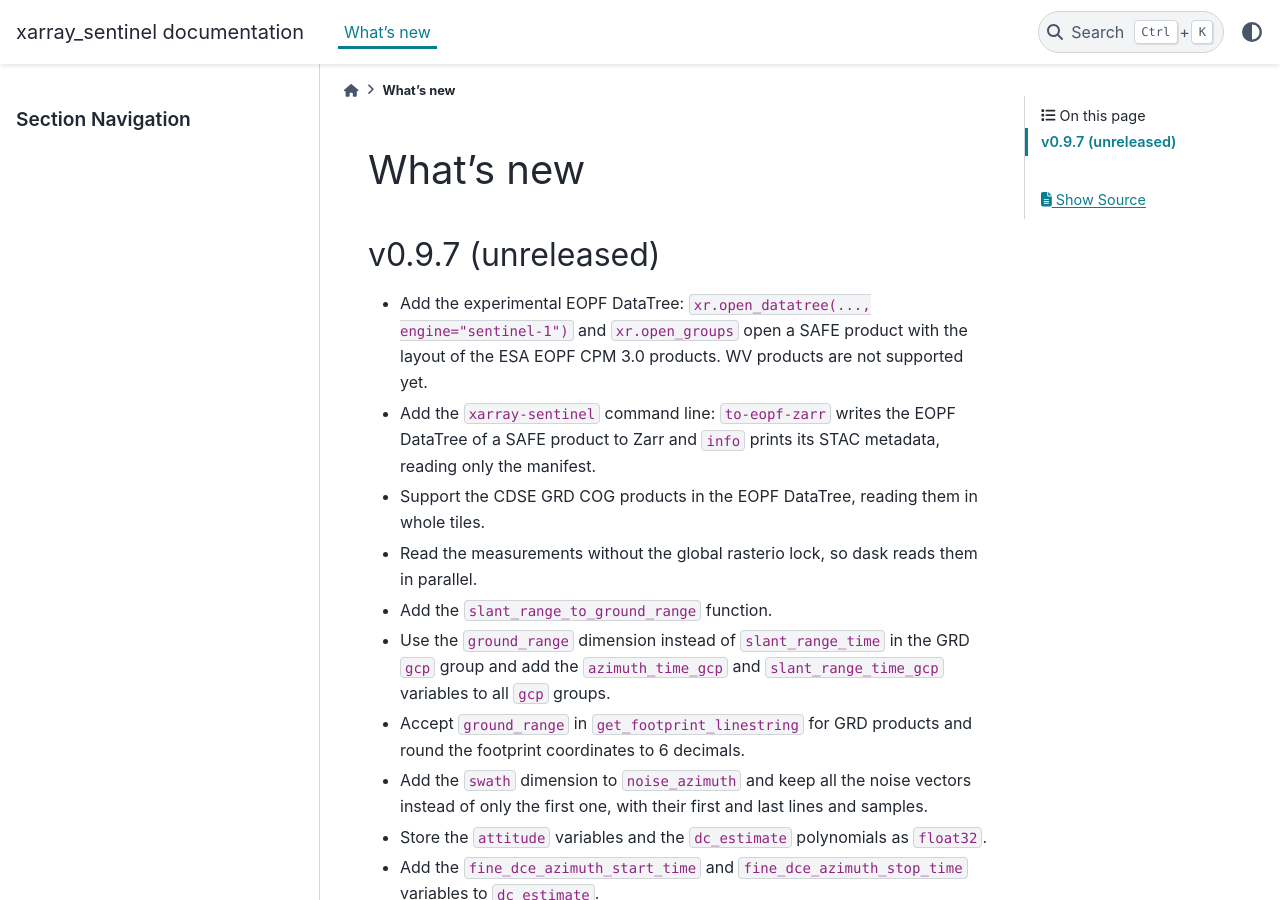
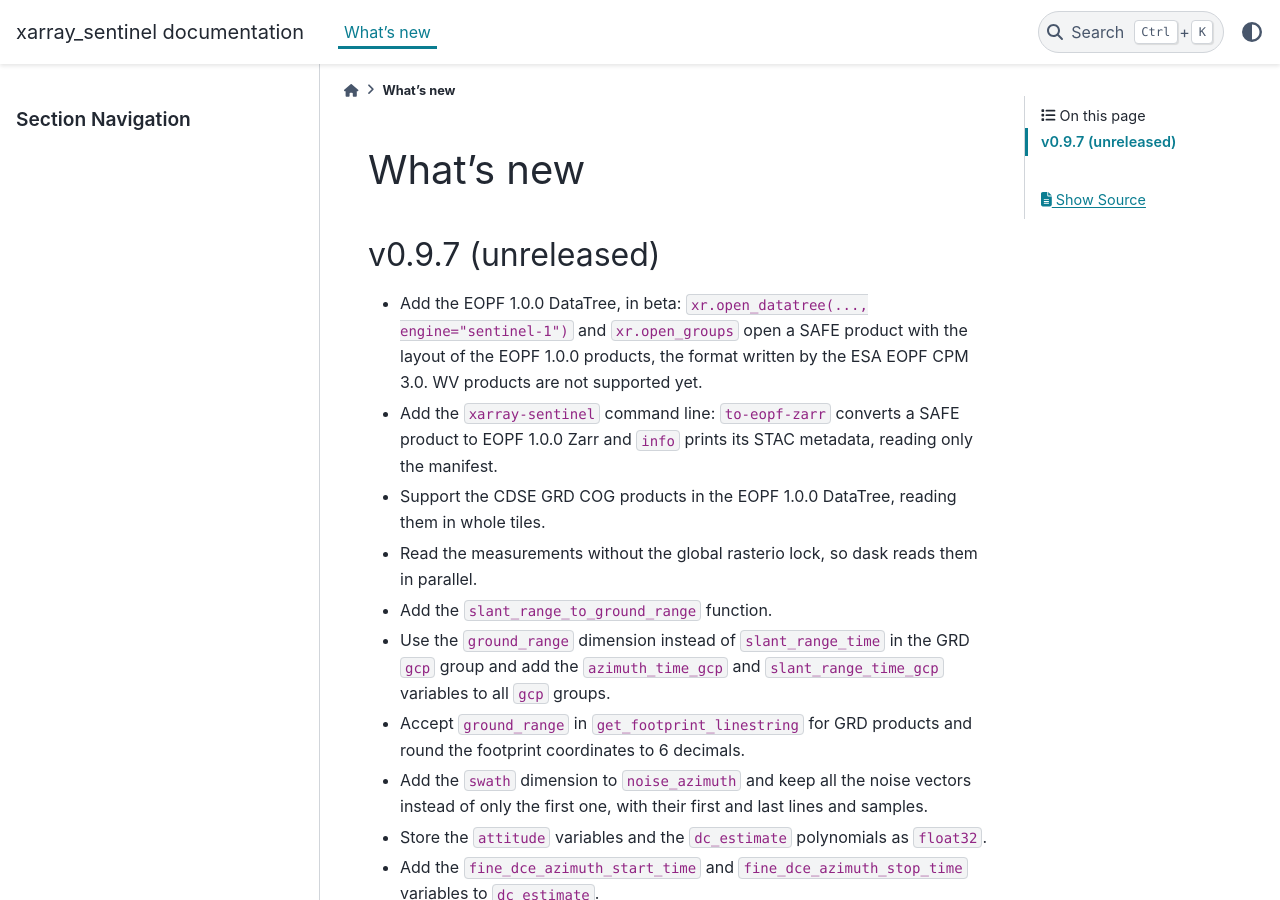
Before and after one commit to bopen/xarray-sentinel, a Sphinx documentation site: the page built from docs/whats-new.md, in a window 1280 px wide and 900 px high. Built offline with Sphinx 7.4.7 and the PyData theme 0.15.4, drawn with Linux system fonts in a browser that asks for light colours; pages that are not in the unit, such as notebooks, are missing from menus; the version number could not be read and is left out.

Commit message:
Declare the EOPF 1.0.0 DataTree beta, the format written by CPM 3.0
Co-Authored-By: Claude Opus 5.5 <noreply@anthropic.com>

```diff
--- a/docs/whats-new.md
+++ b/docs/whats-new.md
@@ -2,12 +2,13 @@
 
 ## v0.9.7 (unreleased)
 
-- Add the experimental EOPF DataTree: `xr.open_datatree(..., engine="sentinel-1")` and
-  `xr.open_groups` open a SAFE product with the layout of the ESA EOPF CPM 3.0 products.
-  WV products are not supported yet.
-- Add the `xarray-sentinel` command line: `to-eopf-zarr` writes the EOPF DataTree of a SAFE
-  product to Zarr and `info` prints its STAC metadata, reading only the manifest.
-- Support the CDSE GRD COG products in the EOPF DataTree, reading them in whole tiles.
+- Add the EOPF 1.0.0 DataTree, in beta: `xr.open_datatree(..., engine="sentinel-1")` and
+  `xr.open_groups` open a SAFE product with the layout of the EOPF 1.0.0 products, the
+  format written by the ESA EOPF CPM 3.0. WV products are not supported yet.
+- Add the `xarray-sentinel` command line: `to-eopf-zarr` converts a SAFE product to EOPF
+  1.0.0 Zarr and `info` prints its STAC metadata, reading only the manifest.
+- Support the CDSE GRD COG products in the EOPF 1.0.0 DataTree, reading them in whole
+  tiles.
 - Read the measurements without the global rasterio lock, so dask reads them in parallel.
 - Add the `slant_range_to_ground_range` function.
 - Use the `ground_range` dimension instead of `slant_range_time` in the GRD `gcp` group
```
Also changed, not shown: README.md (+7 -5 lines), docs/DATATREE.md (+9 -7 lines), 4 other files.
